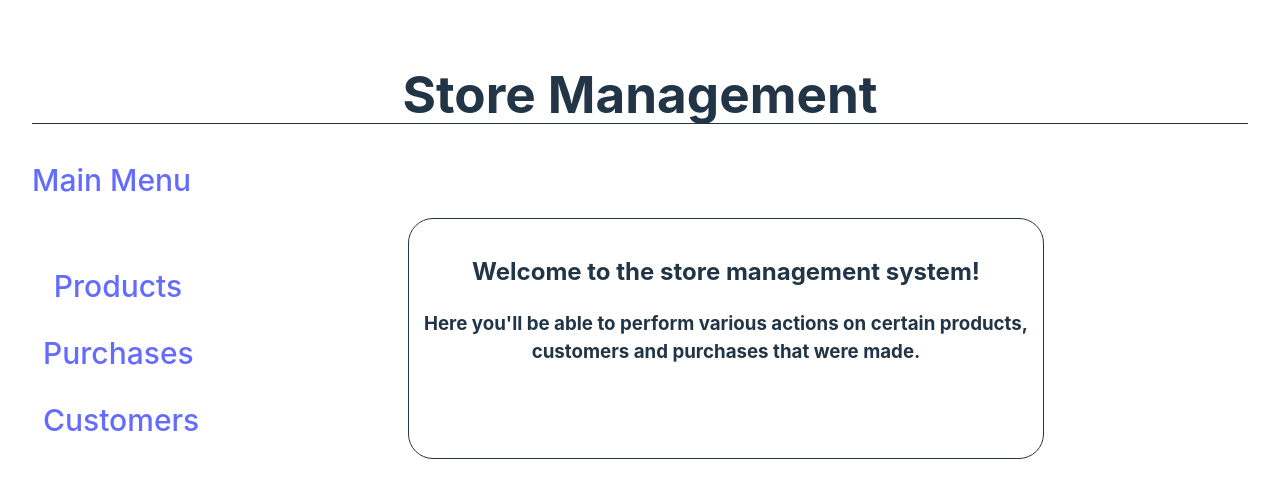
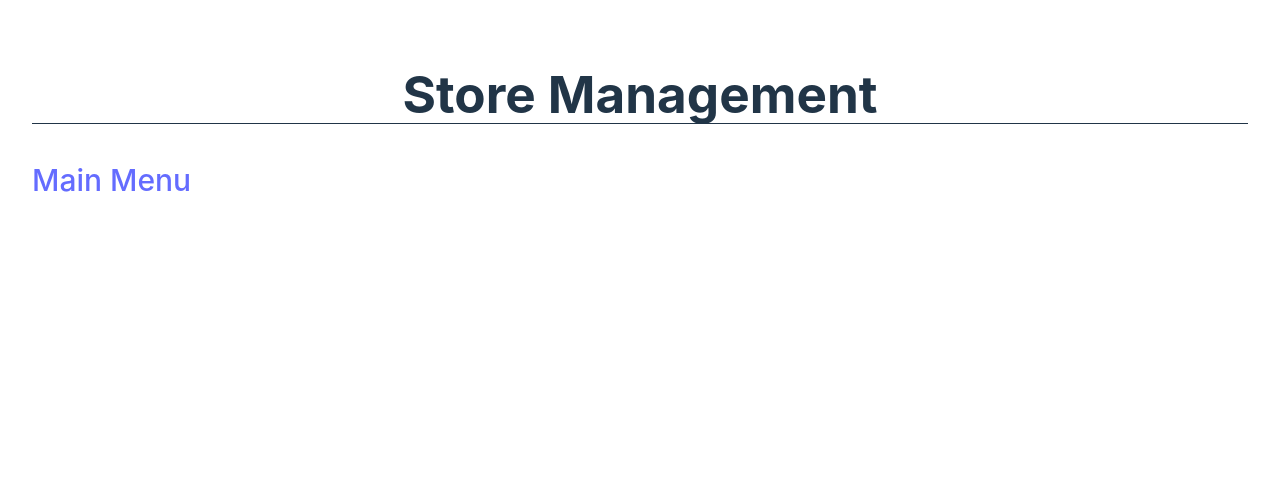
Before and after one commit to TomerMeidan/store-management, a React (Vite) app: page / in a window 1280 px wide. Shown: the top 498 px of the page. Built offline with nearby package versions, Linux system fonts and the light colour scheme.

Commit message:
fix: file path

```diff
--- a/src/App.jsx
+++ b/src/App.jsx
@@ -20,7 +20,7 @@ function App() {
       </div>
 
       <Routes>
-        <Route path="/" element={<MenuPage />} />
+        <Route path="/store-management" element={<MenuPage />} />
         <Route path="/products" element={<ProductsPage />}>
           <Route path="add/:customerID/:customerName" element={<AddProduct/>}/>
           <Route path="edit/:productID/:productName/:productPrice/:productQuantity" element={<EditProduct/>}/>
```
